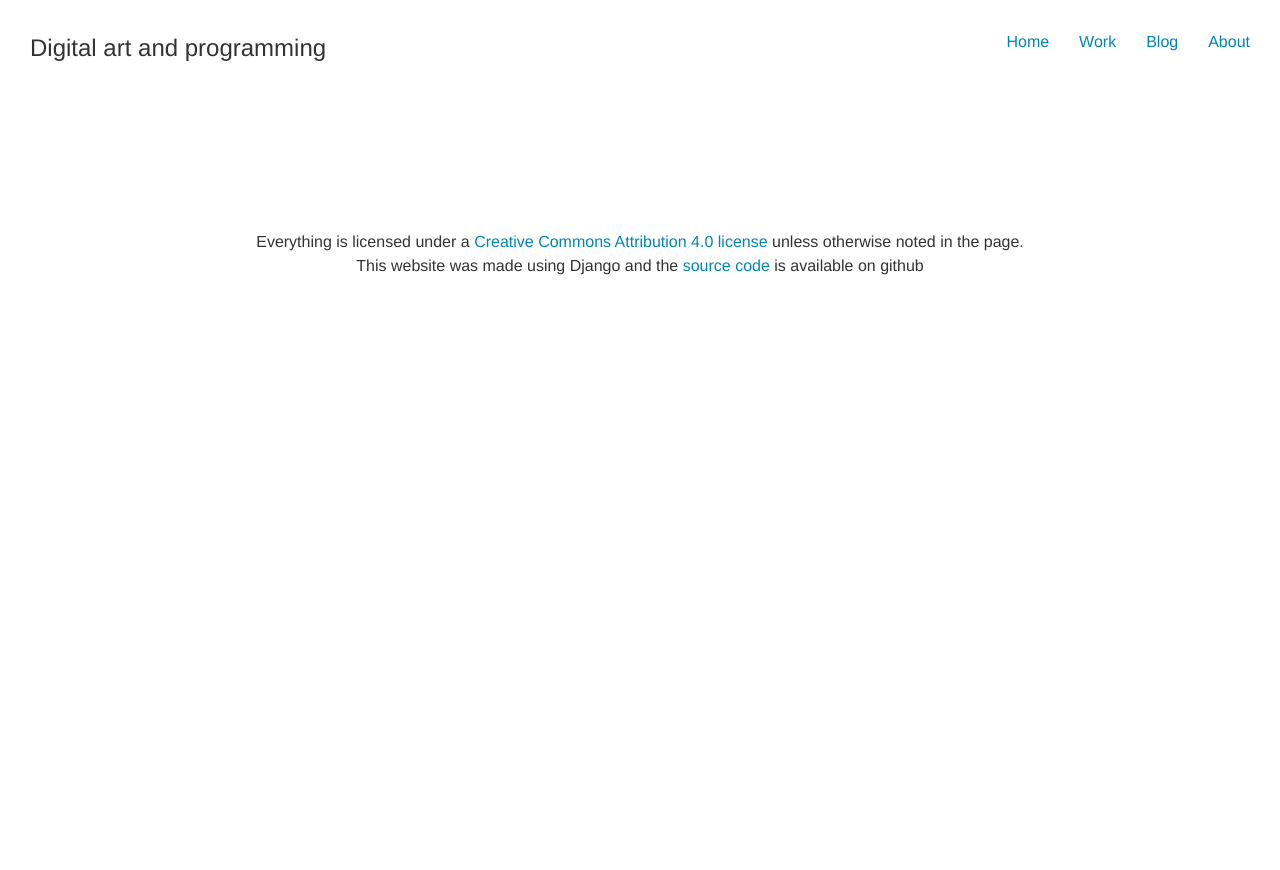
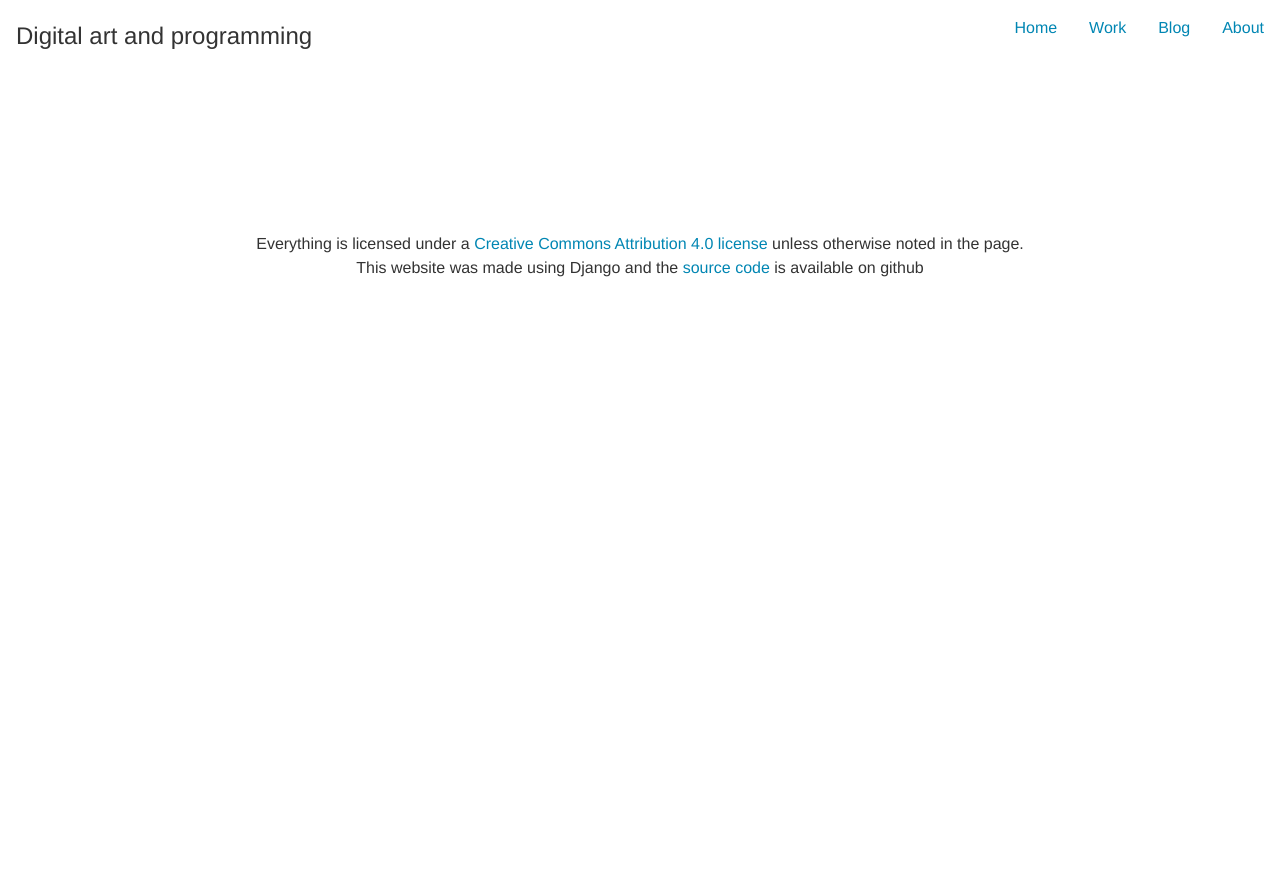
Before and after one commit to kevinmasson/website, a Django app: page /blog/ in a window 1280 px wide. After the commit the page ends 277 px from the top, so only its background shows below. Run offline with Django 3.2, Linux system fonts and the light colour scheme; data that the repository does not hold is empty; some libraries are stand-ins or nearby versions.

Commit message:
Clean the header

```diff
--- a/static/stylesheets/app.css
+++ b/static/stylesheets/app.css
@@ -198,10 +198,6 @@ hr {
   border-top: 0;
   margin: 1.5em 0; }
 
-@media (min-width: 1160px) {
-  body {
-    margin-top: 70px; } }
-
 .clear {
   clear: both;
   float: none; }
@@ -391,34 +387,36 @@ h1.page-title {
     padding-top: 4rem;
     max-width: 40rem; } }
 /* Header */
-.site-header .site-logo {
-  font-size: 150%; }
-  @media (min-width: 1160px) {
+.site-header {
+  display: flex;
+  flex-flow: row wrap;
+  align-items: center;
+  padding: 1em; }
+  .site-header .site-logo {
+    flex-grow: 1;
+    font-size: 150%; }
+  .site-header .site-nav ul {
+    display: flex;
+    flex-flow: row wrap; }
+    .site-header .site-nav ul li {
+      list-style-type: none; }
+      .site-header .site-nav ul li + li {
+        margin-left: 2em;
+        margin-top: 0; }
+
+@media (max-width: 600px) {
+  .site-header {
+    flex-flow: column wrap; }
     .site-header .site-logo {
-      position: absolute;
-      top: 30px;
-      left: 30px;
-      text-align: left; } }
-  @media (max-width: 1159px) {
-    .site-header .site-logo {
-      text-align: center;
-      position: inherit;
-      margin: 30px 0; } }
-@media (min-width: 1160px) {
-  .site-header .site-nav {
-    position: absolute;
-    right: 30px;
-    top: 30px; } }
-.site-header .site-nav ul li {
-  list-style-type: none;
-  float: none;
-  text-align: center; }
-  @media (min-width: 1160px) {
-    .site-header .site-nav ul li {
-      float: left; }
-      .site-header .site-nav ul li + li {
-        margin-left: 30px; } }
-
+      text-align: center; }
+    .site-header .site-nav {
+      margin-top: 1em; }
+      .site-header .site-nav ul {
+        text-align: center;
+        flex-flow: column wrap; }
+        .site-header .site-nav ul li + li {
+          margin-left: 0;
+          margin-top: 0.5em; } }
 /* Site footer */
 .site-footer {
   padding: 1em;
--- a/static/stylesheets/sass/app.scss
+++ b/static/stylesheets/sass/app.scss
@@ -2,12 +2,6 @@
 @import "neat/neat";
 $font-stack-system: $helvetica;
 @import "base/base";
-
-body{
-    @media (min-width: 1160px) {
-        margin-top:70px;
-    }
-}
 
 .clear{
     clear:both;
@@ -80,6 +74,7 @@ code,
 pre {
   font-family: "Source Code Pro", Menlo, Monaco, "Courier New", monospace;
 }
+
 code {
   padding: .125em .5em;
   font-size: 85%;
@@ -241,55 +236,57 @@ h1.page-title {
 
 /* Header */
 
+
 .site-header{
+
+    display: flex;
+    flex-flow: row wrap;
+    align-items: center;
+    padding: 1em;
+
     .site-logo{
-
-        @media (min-width: 1160px) {
-            position: absolute;
-            top: 30px;
-            left: 30px;
-            text-align: left;
-        }
-
-        @media (max-width: 1159px) {
-            text-align:center;
-            position: inherit;
-            margin: 30px 0;
-
-        }
-
+        flex-grow: 1;
         font-size: 150%;
 
     }
 
     .site-nav{
-
-        @media (min-width: 1160px) {
-            position: absolute;
-            right: 30px;
-            top: 30px;
-        }
-
         ul{
-
+            display: flex;
+            flex-flow: row wrap;
             li{
                 list-style-type:none;
-                @media (min-width: 1160px) {
-                    float: left;
-
-                    & + li{
-                        margin-left: 30px;
-                    }
+                & + li{
+                    margin-left: 2em;
+                    margin-top: 0;
                 }
-
-                float:none;
-                text-align:center;
-
             }
 
         }
 
 
+    }
+}
+
+@media (max-width: 600px){
+    .site-header{
+        flex-flow: column wrap;
+        .site-logo{
+            text-align: center;
+        }
+        .site-nav{
+            margin-top: 1em;
+            ul{
+                text-align: center;
+                flex-flow: column wrap;
+                li{
+                    & + li{
+                        margin-left: 0;
+                        margin-top: 0.5em;
+                    }
+                }
+            }
+        }
     }
 }
 
```
Also changed, not shown: 1 other file.
